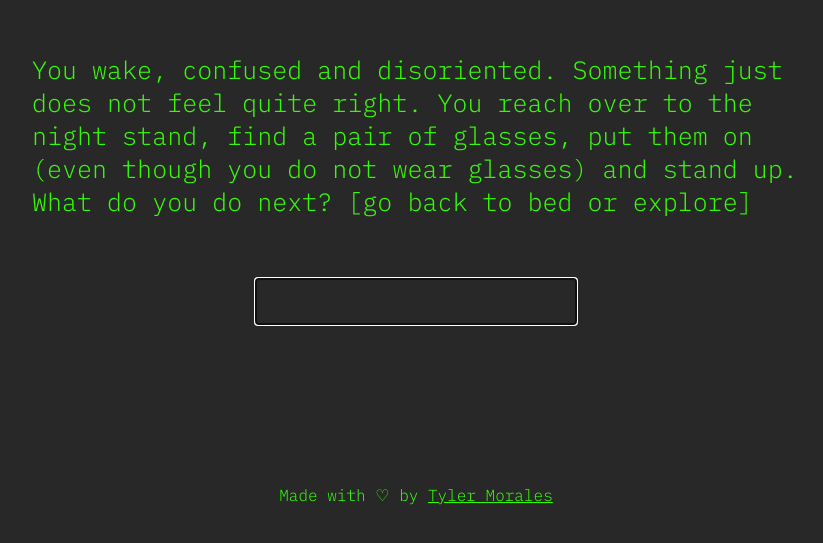
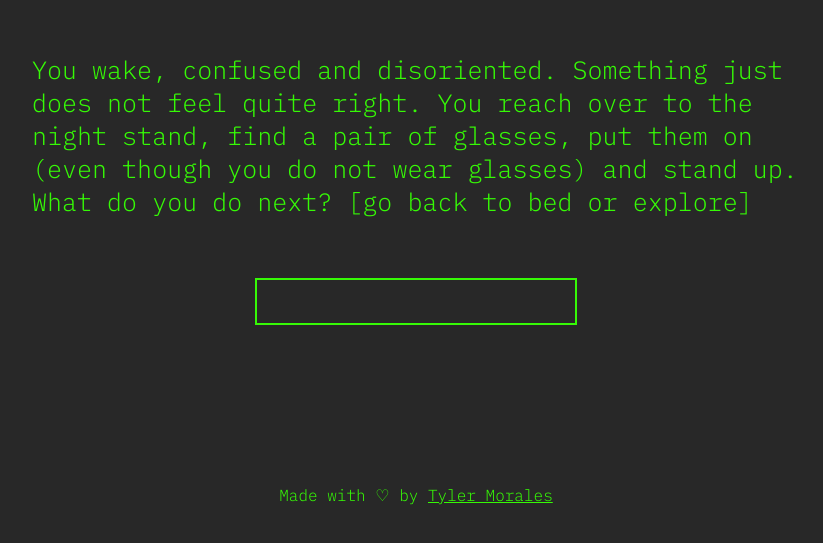
Before and after one commit to tyler-morales/textAdventure, a plain HTML site: page index.html in a window 1280 px wide. Shown: the part 107-650 px from the top of the page, without its empty margins (224-1047 px from the left). Drawn offline with Linux system fonts and the light colour scheme.

Commit message:
fix chrome focus outline

```diff
--- a/main.css
+++ b/main.css
@@ -68,7 +68,10 @@ input {
 }
 
 footer {
-
   font-size: 1.6rem;
   text-align: center;
 }
+
+:focus {
+  outline: none;
+}
```
